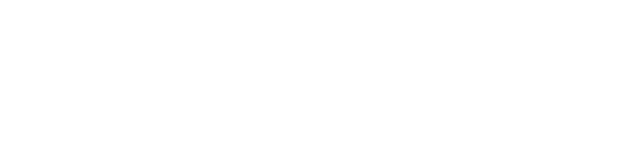
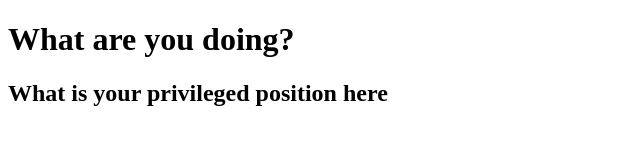
Before and after one commit to AbedFasir/what-repo, a plain HTML site: page index.html in a window 1280 px wide. Shown: the whole page, without its empty margins (0-640 px from the left). Drawn offline with Linux system fonts and the light colour scheme.

Commit message:
added header

```diff
--- a/index.html
+++ b/index.html
@@ -6,6 +6,7 @@
    <title>My Github Repo</title>
 </head>
 <body>
-
+   <h1>What are you doing?</h1>
+   <h2>What is your privileged position here</h2>
 </body>
 </html>
```
